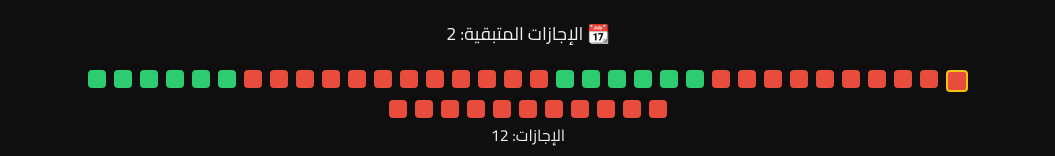
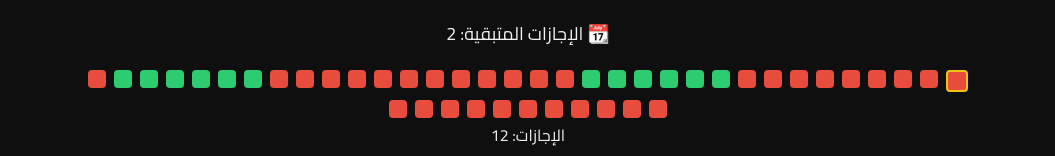
Before and after one commit to Ahmedsamyshafik/MyCounter, a plain HTML site: page index.html in a window 1280 px wide. Shown: the part 345-501 px from the top of the page, without its empty margins (112-1167 px from the left). Drawn offline with Linux system fonts and the light colour scheme.

```diff
--- a/index.html
+++ b/index.html
@@ -147,7 +147,7 @@
     <script>
       const startServiceDate = new Date("2024-11-09");
       const endDate = new Date("2026-10-01T00:00:00");
-      const armyStartDate = new Date("2026-08-15"); // اول يوم من ال 12 يوم اللي هقعدهم
+      const armyStartDate = new Date("2026-08-14"); // اول يوم من ال 12 يوم اللي هقعدهم
       const startDate = new Date(); // من النهارده
 
       const cycle = 18;
```
